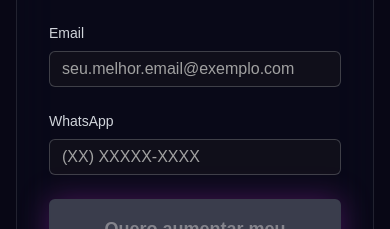
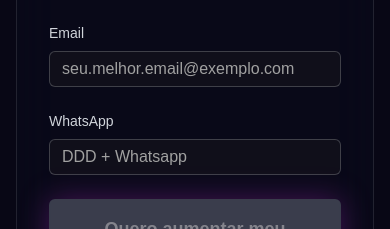
Before and after one commit to drtrafego/drtrafego-geral, a Next.js app: page / in a window 390 px wide. Shown: the part 10860-11089 px from the top of the page. Built offline with nearby package versions, Linux system fonts and the light colour scheme.

Commit message:
Update phone placeholder and validation for remaining forms

```diff
--- a/src/app/marketingadvogado/MarketingAdvogadoClient.tsx
+++ b/src/app/marketingadvogado/MarketingAdvogadoClient.tsx
@@ -38,7 +38,7 @@ export default function AdvogadosClient() {
     const isEmailValid = emailRegex.test(currentEmail);
 
     const phoneDigits = currentPhone.replace(/\D/g, '');
-    const isPhoneValid = phoneDigits.length >= 10;
+    const isPhoneValid = phoneDigits.length === 10 || phoneDigits.length === 11;
 
     setIsFormValid(isEmailValid && isPhoneValid);
   };
@@ -475,7 +475,7 @@ export default function AdvogadosClient() {
                             type="tel"
                             value={phone}
                             onChange={handlePhoneChange}
-                            placeholder="(00) 00000-0000"
+                            placeholder="DDD + Whatsapp"
                             className="bg-[#0f172a] border-slate-600 text-white placeholder:text-slate-500"
                             required
                           />
--- a/src/app/page.tsx
+++ b/src/app/page.tsx
@@ -53,7 +53,7 @@ export default function Home() {
     const isEmailValid = emailRegex.test(currentEmail);
 
     const phoneDigits = currentPhone.replace(/\D/g, '');
-    const isPhoneValid = phoneDigits.length >= 10;
+    const isPhoneValid = phoneDigits.length === 10 || phoneDigits.length === 11;
 
     setIsFormValid(isEmailValid && isPhoneValid);
   };
@@ -425,7 +425,7 @@ export default function Home() {
                          </div>
                          <div>
                              <label htmlFor="phone" className="block text-sm font-medium text-gray-300 mb-2">WhatsApp</label>
-                             <Input id="phone" name="phone" type="tel" placeholder="(XX) XXXXX-XXXX" required className="bg-white/5 border-white/20 focus:ring-purple-500 focus:border-purple-500" value={phone} onChange={handlePhoneChange} />
+                             <Input id="phone" name="phone" type="tel" placeholder="DDD + Whatsapp" required className="bg-white/5 border-white/20 focus:ring-purple-500 focus:border-purple-500" value={phone} onChange={handlePhoneChange} />
                          </div>
                          <Button type="submit" size="lg" className="w-full bg-purple-600 text-white font-bold hover:bg-purple-700 transition-all duration-300 ease-in-out hover:scale-105 shadow-[0_0_30px_rgba(156,39,176,0.8)] h-auto min-h-14 py-4 text-lg whitespace-normal disabled:bg-gray-500 disabled:cursor-not-allowed disabled:hover:scale-100" disabled={!isFormValid || isLoading}>
                              {isLoading ? (
```
